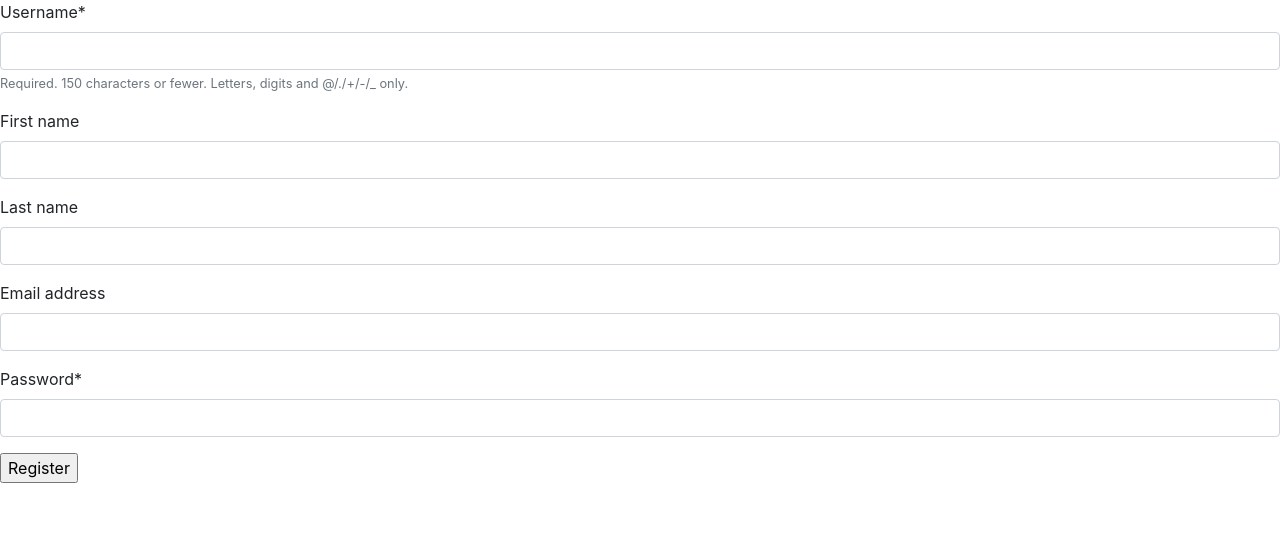
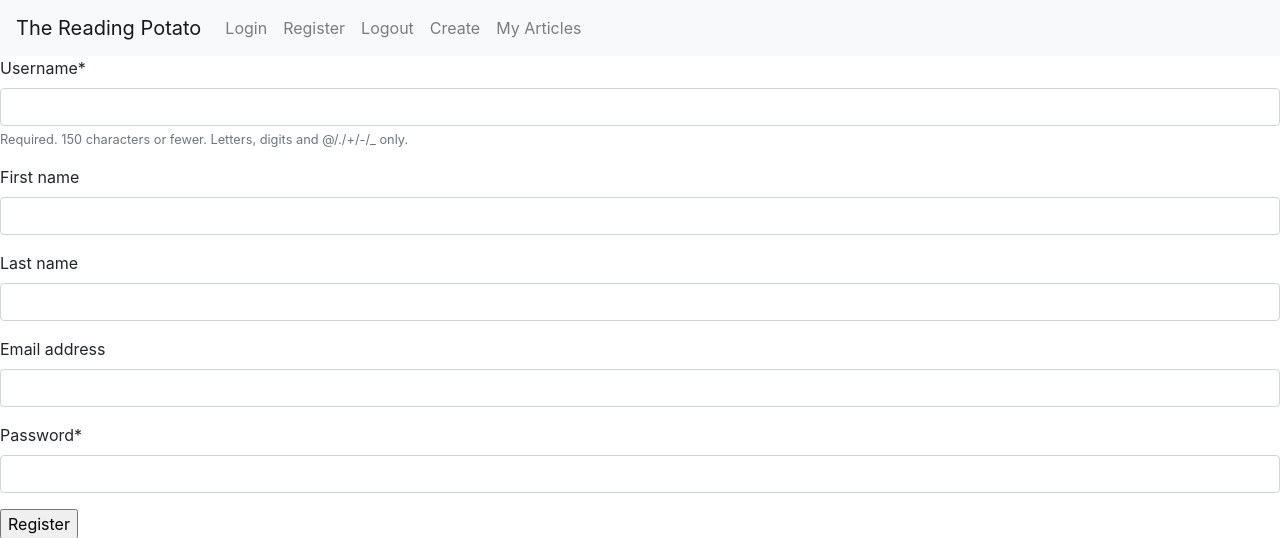
Before and after one commit to sarah-am/reading_potato, a Django app: page /register/ in a window 1280 px wide. Shown: the top 538 px of the page. Run offline with Django 3.2, Linux system fonts and the light colour scheme; some libraries are stand-ins or nearby versions.

Commit message:
added navabr to base.html

```diff
--- a/authentication/views.py
+++ b/authentication/views.py
@@ -40,3 +40,5 @@ def login_view(request):
 def logout_view(request):
 	logout(request)
 	return redirect('articles-list')
+
+# case sensitive username
--- a/main/templates/base.html
+++ b/main/templates/base.html
@@ -1,9 +1,24 @@
-<!DOCTYPE html>
 <html lang="en">
 <head>
     <link rel="stylesheet" href="https://maxcdn.bootstrapcdn.com/bootstrap/4.0.0/css/bootstrap.min.css" integrity="sha384-Gn5384xqQ1aoWXA+058RXPxPg6fy4IWvTNh0E263XmFcJlSAwiGgFAW/dAiS6JXm" crossorigin="anonymous">
 </head>
 <body>
+    <nav class="navbar navbar-expand-lg navbar-light bg-light">
+        <a class="navbar-brand" href="{% url 'articles-list' %}">The Reading Potato</a>
+        <button class="navbar-toggler" type="button" data-toggle="collapse" data-target="#navbarNavAltMarkup" aria-controls="navbarNavAltMarkup" aria-expanded="false" aria-label="Toggle navigation">
+            <span class="navbar-toggler-icon"></span>
+        </button>
+        <div class="collapse navbar-collapse" id="navbarNavAltMarkup">
+            <div class="navbar-nav">
+                <a class="nav-link" href="{% url 'login' %}">Login</a>
+                <a class="nav-link" href="{% url 'register' %}">Register</a>
+                <a class="nav-link" href="{% url 'logout' %}">Logout</a>
+                <a class="nav-link" href="{% url 'create-article' %}">Create</a>
+                <a class="nav-link" href="{% url 'my-articles-list' %}">My Articles</a>
+            </div>
+        </div>
+    </nav>
+
     {% block content %}
 
     {% endblock content%}
```
